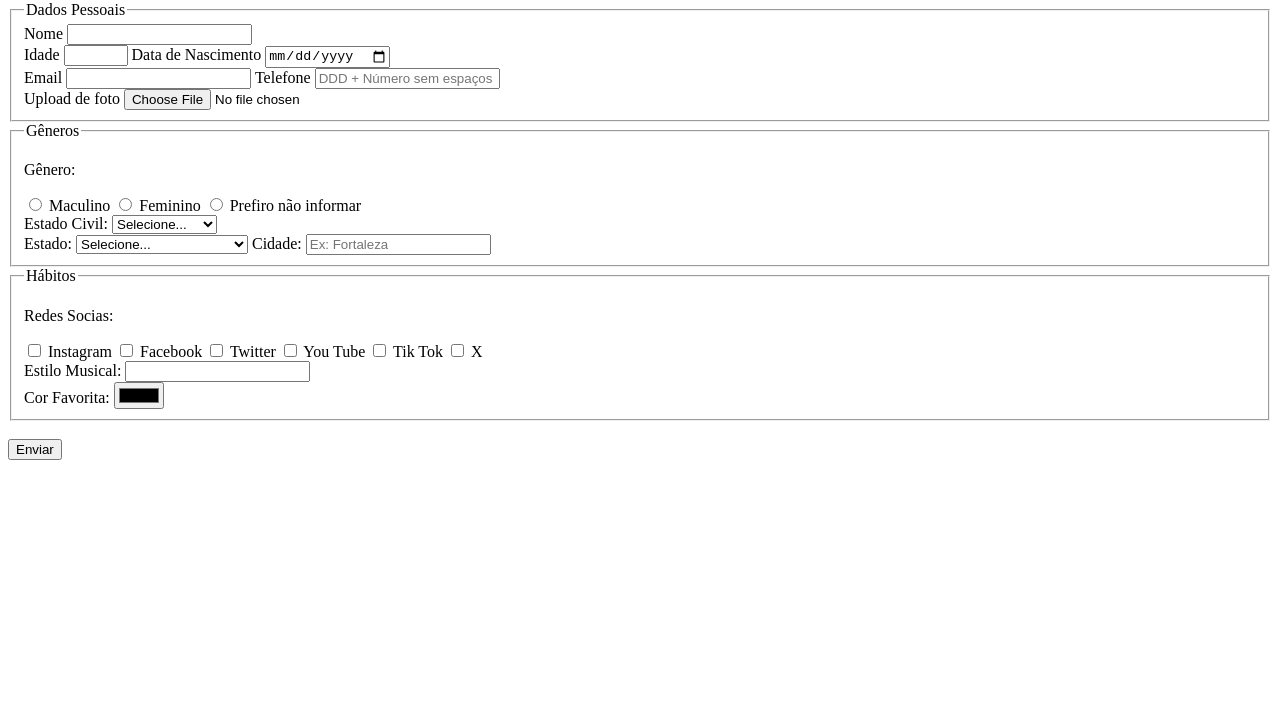
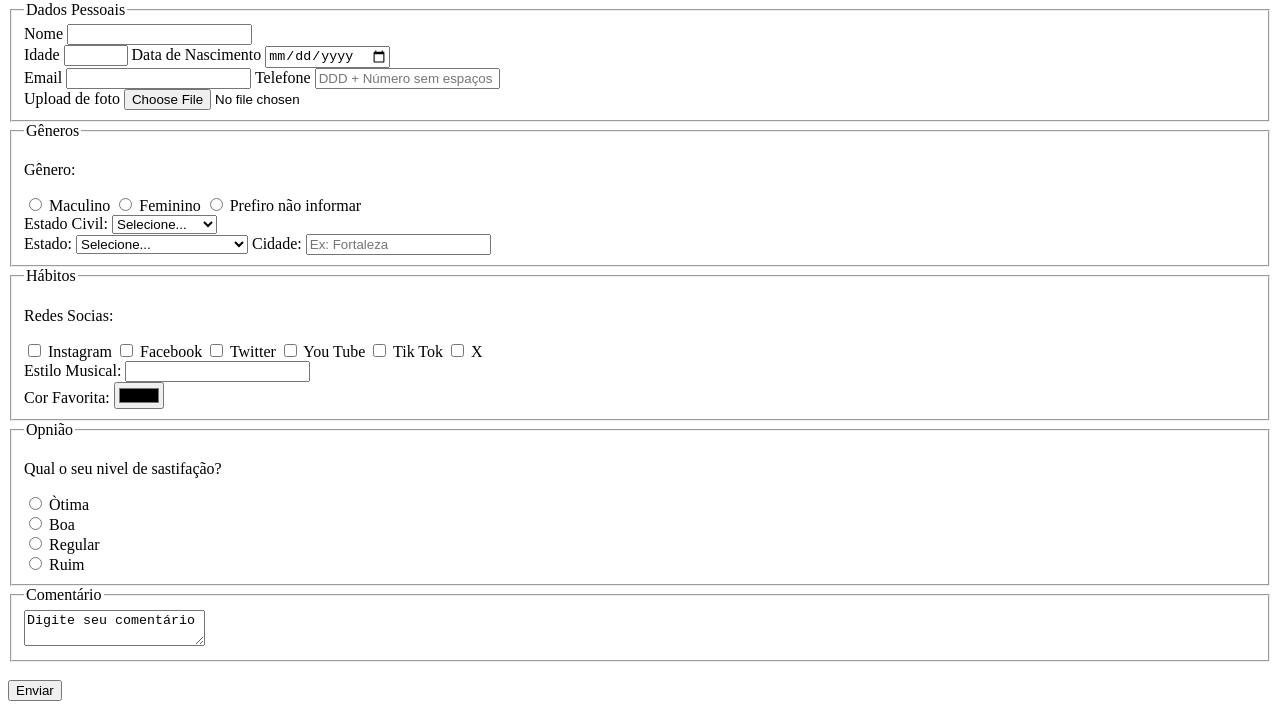
Before and after one commit to lubella357/pesquisa-culturama-02, a plain HTML site: page index.html in a window 1280 px wide. Shown: the part 79-800 px from the top of the page. Drawn offline with Linux system fonts and the light colour scheme.

Commit message:
Adiciona seção de opnião

```diff
--- a/index.html
+++ b/index.html
@@ -151,12 +151,36 @@
 
             </fieldset>
 
+            <!-- Opnião -->
+            <fieldset>
+                <legend>Opnião</legend>
+
+                <p>Qual o seu nivel de sastifação?</p>
+
+                <input id="otima" type="radio" name="satisfacao" value="otima">
+                <label for="otima">Òtima</label> <br>
 
 
+                <input id="boa" type="radio" name="satisfacao" value="boa">
+                <label for="boa">Boa</label> <br>
 
+                <input id="regular"  type="radio" name="satisfacao" value="regular">
+                <label for="regular">Regular</label> <br>
 
+                <input id="ruim" type="radio" name="satisfacao" value="ruim">
+                <label for="ruim">Ruim</label> <br>
+            </fieldset>
+
+            <!-- Comentário -->
+            <fieldset>
+
+            <legend>Comentário</legend>
+            <textarea id="comentario" name="comentario" placeholder="Digite seu comentário">Digite seu comentário</textarea>
+
+            </fieldset>
                 <br>
                 <button type="submit" >Enviar</button>
+
 
         </form>
 
```
